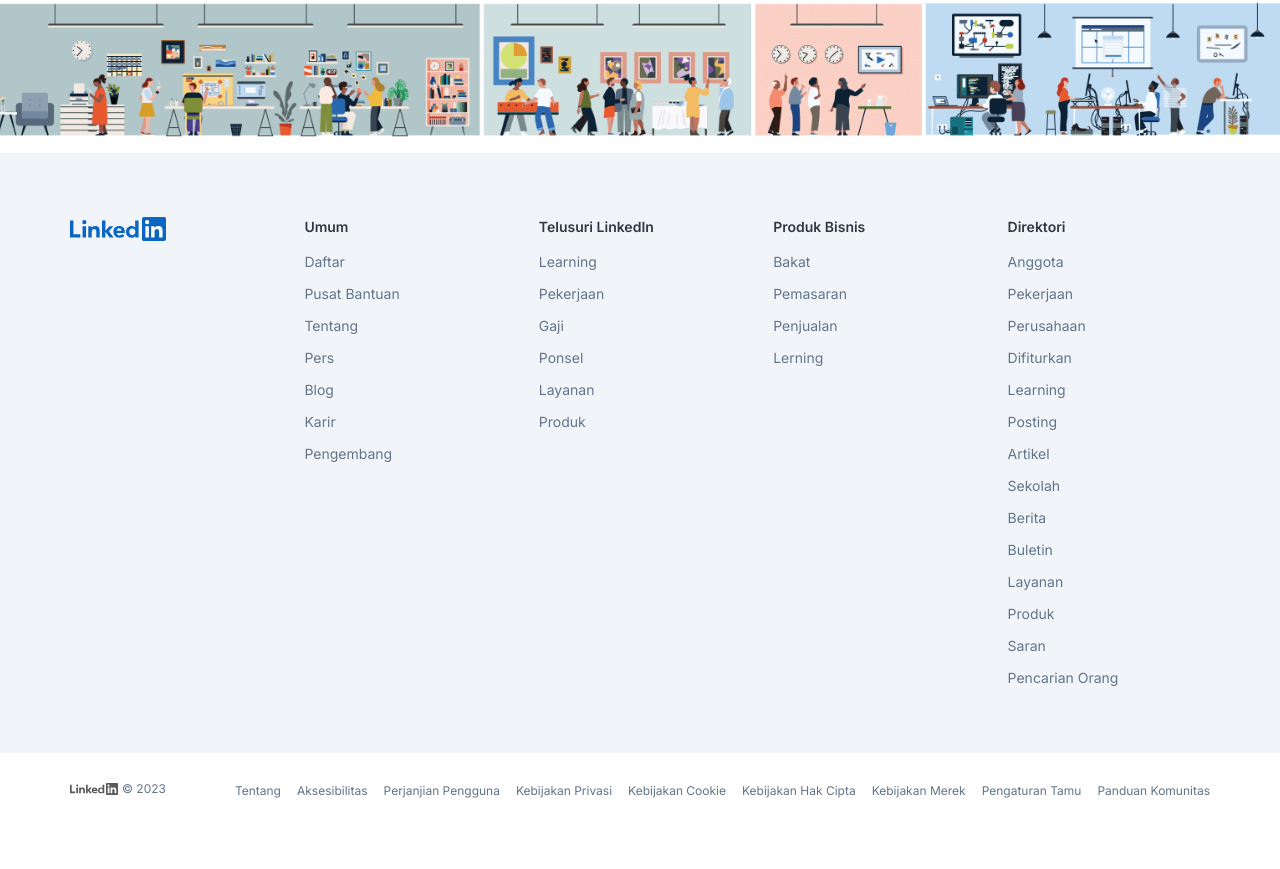
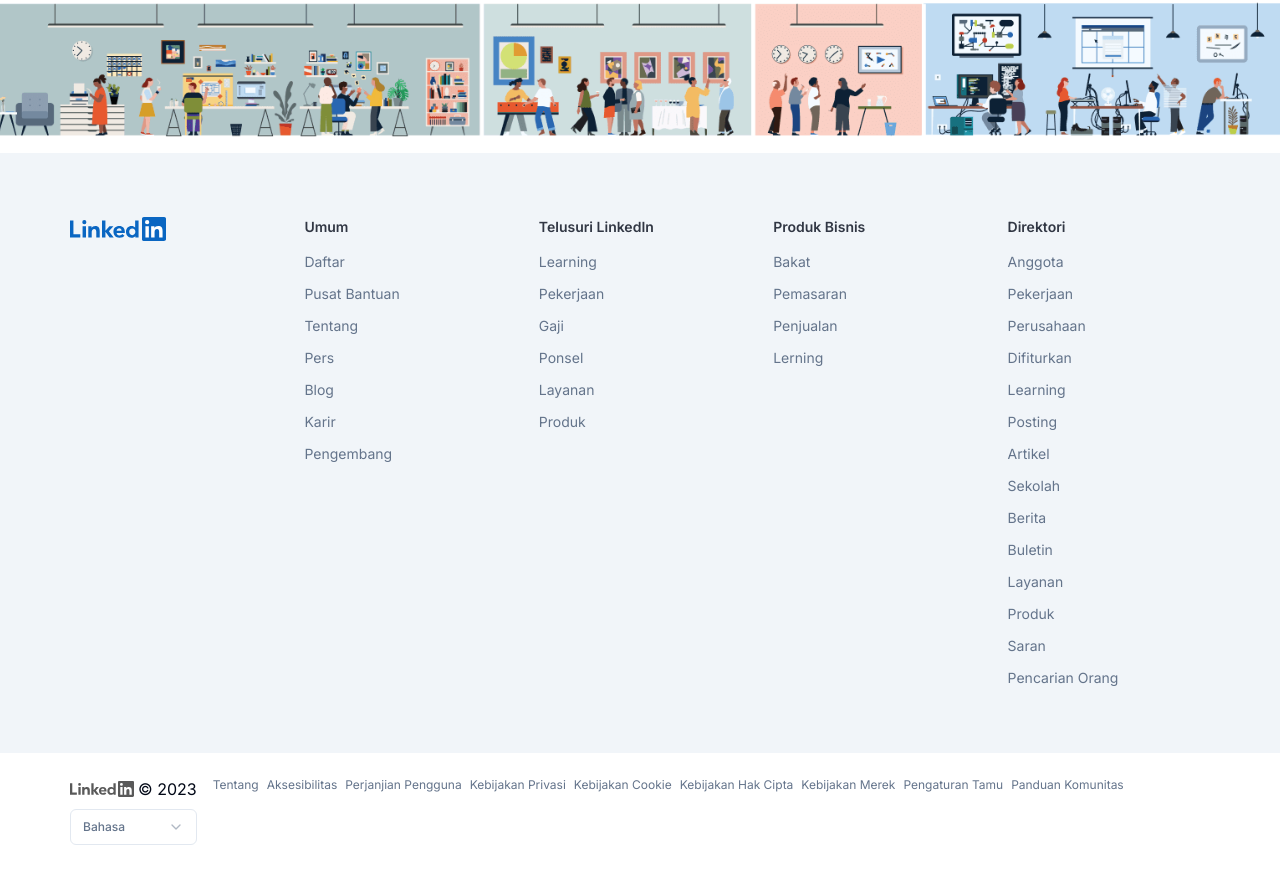
Before and after one commit to shendrongddv/20230624-LinkedIn-Clone-Next.js, a Next.js app: page / in a window 1280 px wide. Shown: the part 3568-4437 px from the top of the page. Before the commit the page ends 4393 px from the top, so only its background shows below. Built offline with nearby package versions, Linux system fonts and the light colour scheme.

Commit message:
20230912 : Migrate to pnpm

```diff
--- /dev/null
+++ b/components/footer/footer-bottom.tsx
@@ -0,0 +1,31 @@
+import Link from "next/link";
+
+// Components
+import { SiteLogoFooterBottom } from "../site-logo";
+
+// Contents
+import { contentFooterBottom } from "@/content";
+import SelectLanguage from "../lang-select";
+
+export const FooterBottom = () => {
+  return (
+    <>
+      <div className="md:flex md:shrink-0 md:flex-col md:gap-2">
+        <div className="flex items-center gap-1">
+          <SiteLogoFooterBottom />© 2023
+        </div>
+        <SelectLanguage />
+      </div>
+
+      <ul className="text-xs text-muted-foreground md:flex md:flex-1 md:flex-wrap md:gap-2">
+        {contentFooterBottom?.map((item) => (
+          <li key={item.id}>
+            <Link href={item.url} aria-label={item.label}>
+              {item.label}
+            </Link>
+          </li>
+        ))}
+      </ul>
+    </>
+  );
+};
--- a/components/footer/footer-main.tsx
+++ b/components/footer/footer-main.tsx
@@ -1,10 +1,11 @@
 import Link from "next/link";
 
 // Components
-import { SiteLogoFooterBottom, SiteLogoFooterMain } from "../site-logo";
+import { SiteLogoFooterMain } from "../site-logo";
+import { FooterBottom } from "./footer-bottom";
 
 // Contents
-import { contentFooterMain, contentFooterBottom } from "@/content";
+import { contentFooterMain } from "@/content";
 
 const FooterMain = () => {
   return (
@@ -42,23 +43,9 @@ const FooterMain = () => {
 
       {/* Footer Bottom */}
       <div className="px-4 py-6">
-        <ul className="container grid grid-cols-2 gap-2 md:flex md:flex-wrap md:items-center md:gap-x-4">
-          <li className="flex flex-1 items-center gap-1 text-xs text-muted-foreground">
-            <SiteLogoFooterBottom />© 2023
-          </li>
-
-          {contentFooterBottom?.map((item) => (
-            <li key={item.id}>
-              <Link
-                href={item.url}
-                aria-label={item.label}
-                className="text-center text-xs text-muted-foreground hover:underline"
-              >
-                {item.label}
-              </Link>
-            </li>
-          ))}
-        </ul>
+        <div className="container md:flex md:justify-between md:gap-4">
+          <FooterBottom />
+        </div>
       </div>
     </footer>
   );
--- a/components/lang-select.tsx
+++ b/components/lang-select.tsx
@@ -10,6 +10,8 @@ import {
   SelectTrigger,
   SelectValue,
 } from "@/components/ui/select";
+import { cn } from "@/lib/utils";
+import { buttonVariants } from "./ui/button";
 
 // Contents
 const contentLanguages = [
@@ -75,13 +77,25 @@ const SelectLanguage = () => {
 
   return (
     <Select value={language} onValueChange={setLanguage}>
-      <SelectTrigger className="w-full justify-between gap-2 md:w-max">
+      <SelectTrigger
+        className={cn(
+          buttonVariants({
+            variant: "outline",
+            size: "sm",
+            className: "justify-between gap-2 text-xs text-muted-foreground",
+          }),
+        )}
+      >
         <SelectValue placeholder="Select language..." />
       </SelectTrigger>
       <SelectContent>
         <SelectGroup>
           {contentLanguages?.map((item) => (
-            <SelectItem key={item.id} value={item.lang}>
+            <SelectItem
+              key={item.id}
+              value={item.lang}
+              className="text-xs text-muted-foreground"
+            >
               {item.lang}
             </SelectItem>
           ))}
--- a/components/site-logo.tsx
+++ b/components/site-logo.tsx
@@ -39,7 +39,7 @@ export const SiteLogoFooterBottom = () => {
         alt="LinkedIn"
         width={135}
         height={34}
-        className="h-3 w-auto grayscale"
+        className="h-4 w-auto grayscale"
       />
     </Link>
   );
--- /dev/null
+++ b/pnpm-workspace.yaml
@@ -0,0 +1,6 @@
+packages:
+  # include packages in subfolders (e.g. apps/ and packages/)
+  - "apps/**"
+  - 'packages/**'
+  # if required, exclude some directories
+  - '!**/test/**'
```
Also changed, not shown: package.json (+13 -12 lines), 2 other files (tests, documents, lock files or other folders).
